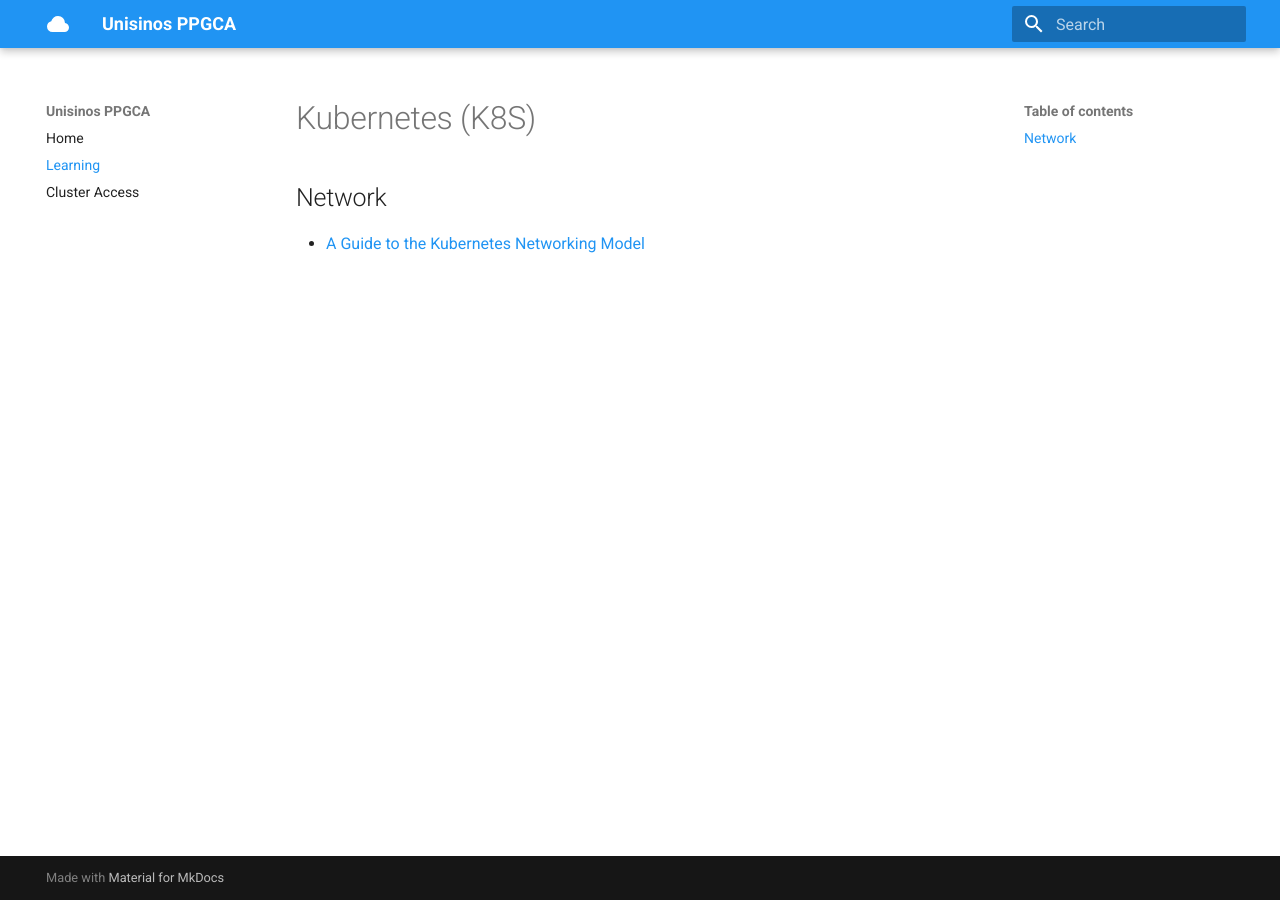
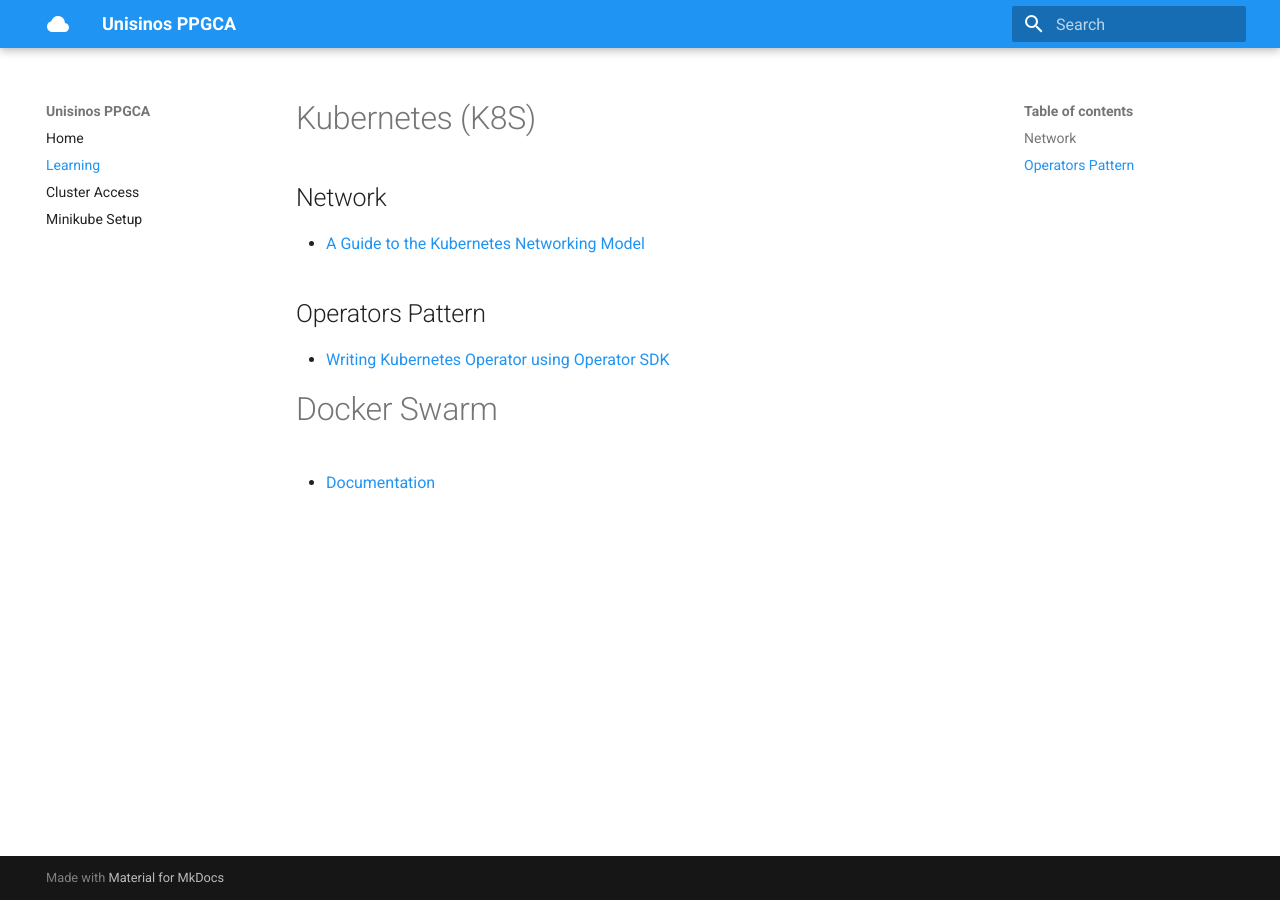
Before and after one commit to Unisinos-PPGCA/docs, an MkDocs documentation site: the page built from docs/learning.md, in a window 1280 px wide. Built offline with MkDocs 1.6.1 and Material for MkDocs 9.7.7, drawn with Linux system fonts in a browser that asks for light colours.

Commit message:
docs: add minikube setup and update learning

```diff
--- a/docs/learning.md
+++ b/docs/learning.md
@@ -3,3 +3,12 @@
 ## Network
 
 - [A Guide to the Kubernetes Networking Model](https://sookocheff.com/post/kubernetes/understanding-kubernetes-networking-model/)
+
+## Operators Pattern
+
+- [Writing Kubernetes Operator using Operator SDK](https://medium.com/@shubhomoybiswas/writing-kubernetes-operator-using-operator-sdk-c2e7f845163a)
+
+
+# Docker Swarm
+
+- [Documentation](https://docs.docker.com/engine/swarm/)
--- a/mkdocs.yml
+++ b/mkdocs.yml
@@ -14,3 +14,4 @@ nav:
   - Home: index.md
   - Learning: learning.md
   - Cluster Access: cluster_access.md
+  - Minikube Setup: minikube_setup.md
```
Also changed, not shown: docs/minikube_setup.md (added, +9 -0 lines).
